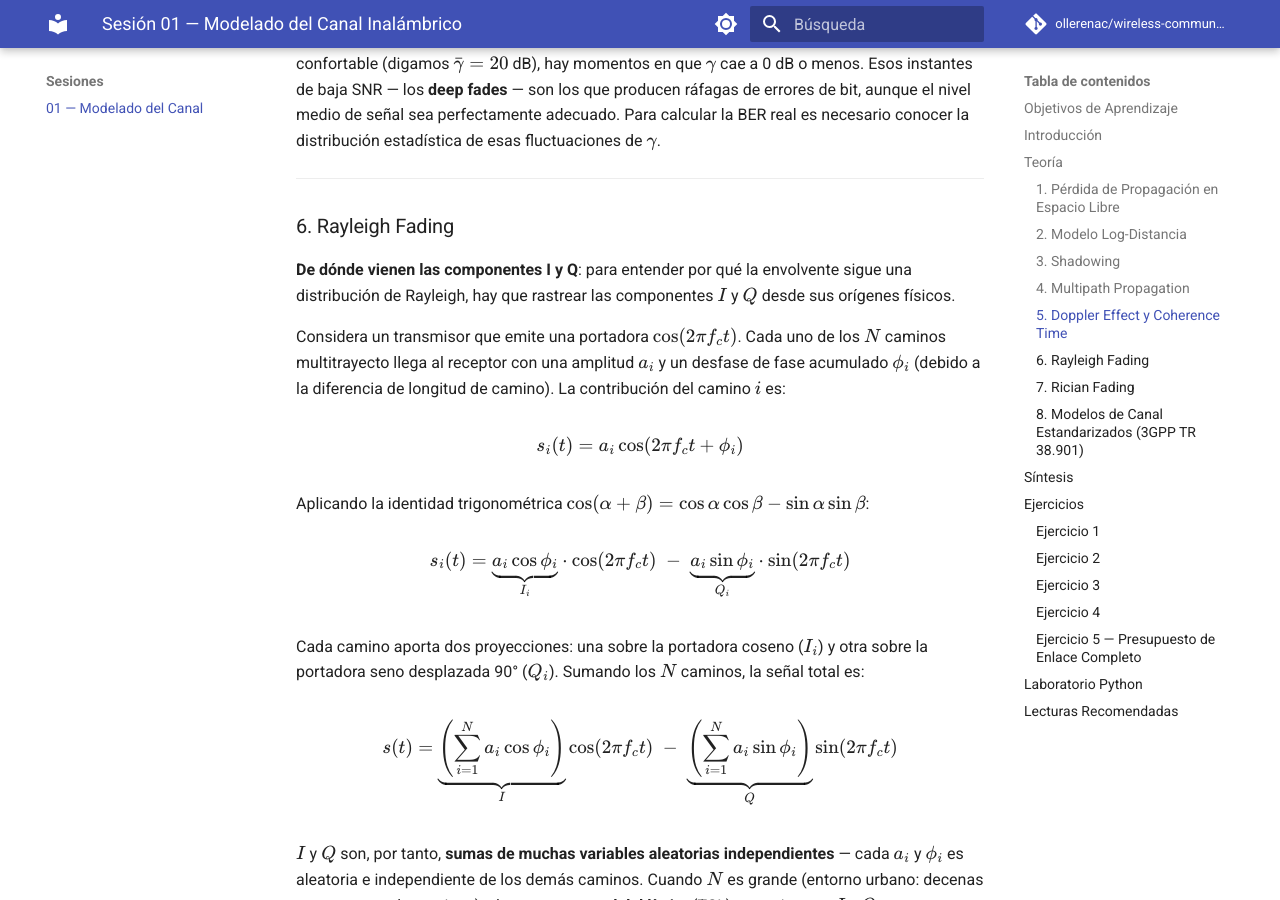
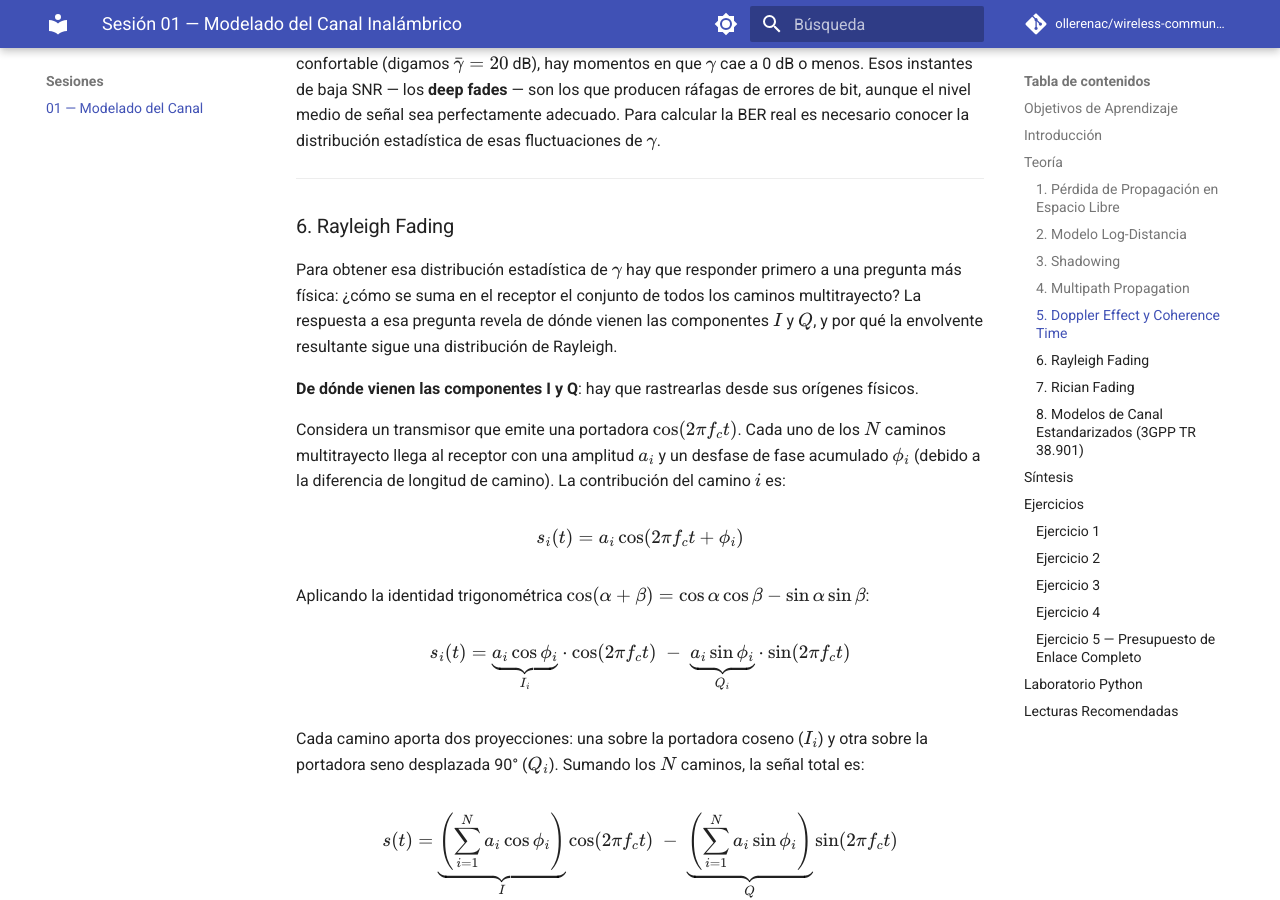
Before and after one commit to ollerenac/wireless-communication-systems, an MkDocs documentation site: the page built from docs/sessions/01-channel-modeling/index.md, in a window 1280 px wide and 900 px high, scrolled down 12100 px. Built offline with MkDocs 1.6.1 and Material for MkDocs 9.7.7, drawn with Linux system fonts in a browser that asks for light colours; comment, search, counter and statistics services are not loaded.

Commit message:
session 01: fix section 5→6 transition (Doppler → Rayleigh)
Bridges the closing question of section 5 (distribution of γ) to the
opening of section 6 by explaining that obtaining that distribution
requires first understanding how multipath components sum at the
receiver — the step that introduces I and Q.

Co-Authored-By: Claude Sonnet 4.6 <noreply@anthropic.com>

```diff
--- a/docs/sessions/01-channel-modeling/index.md
+++ b/docs/sessions/01-channel-modeling/index.md
@@ -228,7 +228,9 @@ El problema es el multipath fading. Las múltiples réplicas de la señal llegan
 
 ### 6. Rayleigh Fading
 
-**De dónde vienen las componentes I y Q**: para entender por qué la envolvente sigue una distribución de Rayleigh, hay que rastrear las componentes $I$ y $Q$ desde sus orígenes físicos.
+Para obtener esa distribución estadística de $\gamma$ hay que responder primero a una pregunta más física: ¿cómo se suma en el receptor el conjunto de todos los caminos multitrayecto? La respuesta a esa pregunta revela de dónde vienen las componentes $I$ y $Q$, y por qué la envolvente resultante sigue una distribución de Rayleigh.
+
+**De dónde vienen las componentes I y Q**: hay que rastrearlas desde sus orígenes físicos.
 
 Considera un transmisor que emite una portadora $\cos(2\pi f_c t)$. Cada uno de los $N$ caminos multitrayecto llega al receptor con una amplitud $a_i$ y un desfase de fase acumulado $\phi_i$ (debido a la diferencia de longitud de camino). La contribución del camino $i$ es:
 
```
